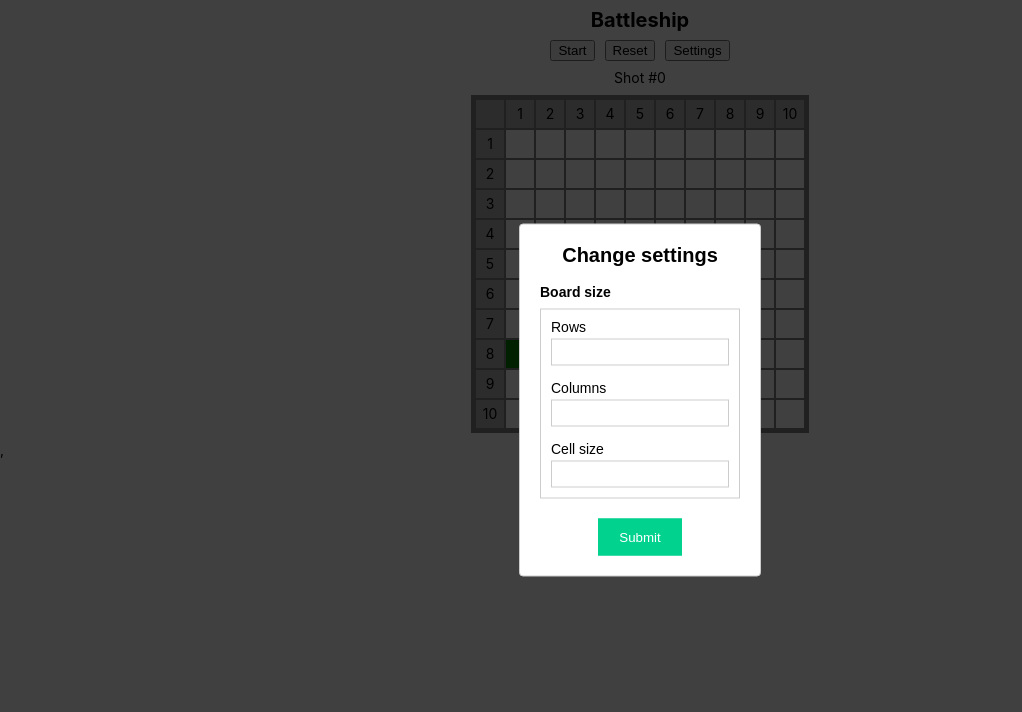
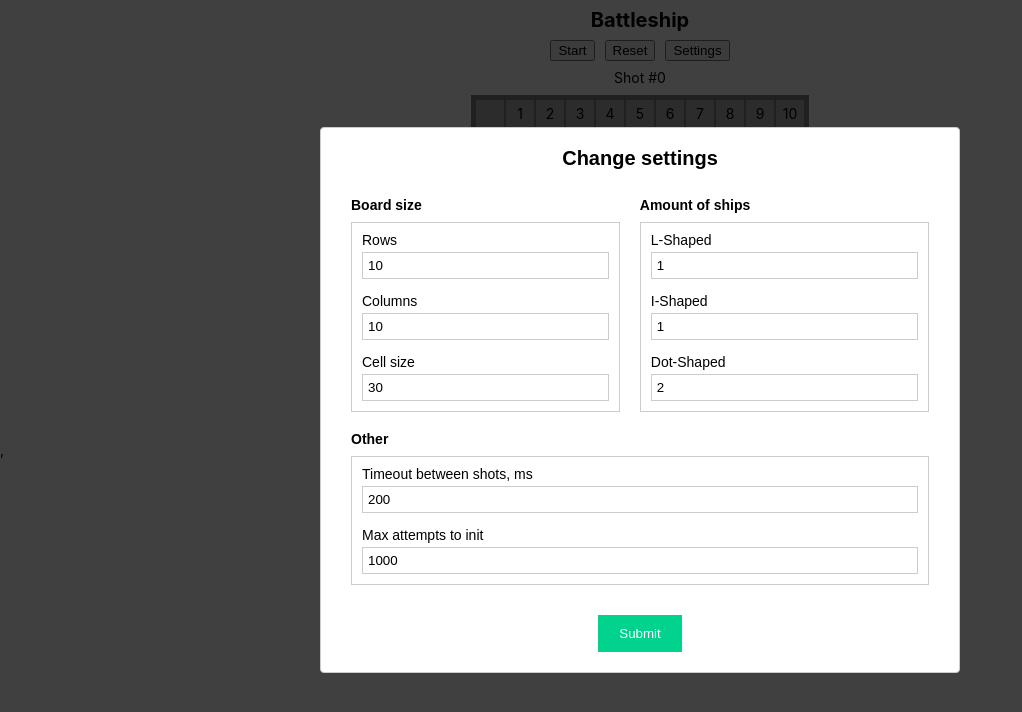
Before and after one commit to Khavrolev/battleship, a React (Create React App) app: page / in a window 1280 px wide. Both pictures are taken after a click on the button "Settings". Shown: the top 712 px of the page, without its empty margins (0-1022 px from the left). Built offline with nearby package versions, Linux system fonts and the light colour scheme.

Commit message:
add popup

```diff
--- a/src/components/popup/FormInput.tsx
+++ b/src/components/popup/FormInput.tsx
@@ -1,20 +1,29 @@
 import { FC } from "react";
 import classes from "./Settings.module.css";
+
+interface Range {
+  defaultValue: number;
+  min: number;
+  max: number;
+}
 
 interface FormInputProps {
   label: string;
   name: string;
+  range: Range;
 }
 
-const FormInput: FC<FormInputProps> = ({ label, name }) => {
+const FormInput: FC<FormInputProps> = ({ label, name, range }) => {
   return (
     <label className={classes.popup__input}>
       {label}
       <input
         className={classes.popup__text}
-        type="text"
-        pattern="[0-9]*"
+        type="number"
+        min={range.min}
+        max={range.max}
         name={name}
+        defaultValue={range.defaultValue}
         required
       />
     </label>
--- a/src/components/popup/Settings.module.css
+++ b/src/components/popup/Settings.module.css
@@ -1,5 +1,4 @@
 .popup {
-  width: 200px;
   position: fixed;
   top: 50%;
   left: 50%;
@@ -30,6 +29,18 @@
 
 .popup__body {
   margin-top: 20px;
+}
+
+.popup__blocks {
+  display: flex;
+  flex-direction: row;
+  flex-wrap: wrap;
+}
+
+.popup__block {
+  margin: 10px;
+  min-width: 200px;
+  flex-grow: 1;
 }
 
 .popup__blockname {
--- a/src/components/popup/Settings.tsx
+++ b/src/components/popup/Settings.tsx
@@ -1,5 +1,9 @@
-import { FC } from "react";
+import { FC, FormEvent } from "react";
 import ReactModal from "react-modal";
+import { useAppDispatch, useAppSelector } from "../../hooks/redux";
+import { settingsSlice } from "../../store/reducers/settingsSlice";
+import { ShipType } from "../../utils/enums";
+import { SettingsState } from "../../utils/interfaces";
 import FormInput from "./FormInput";
 import classes from "./Settings.module.css";
 
@@ -12,8 +16,41 @@ const Settings: FC<SettingsProps> = ({
   modalOpened,
   handleModalOpenedChange,
 }) => {
-  const onSubmit = () => {
-    console.log("fff");
+  const { boardSize, delayTimeout, maxAttemptsToInit, shipsOnBoard } =
+    useAppSelector((state) => state.settingsReducer);
+
+  const dispatch = useAppDispatch();
+  const { changeSettings } = settingsSlice.actions;
+
+  const onSubmit = (event: FormEvent<HTMLFormElement>) => {
+    event.preventDefault();
+
+    const settings: SettingsState = {
+      boardSize: {
+        rows: +event.currentTarget.board_size_rows.value,
+        columns: +event.currentTarget.board_size_columns.value,
+        cellSize: +event.currentTarget.board_cell_size.value,
+      },
+      shipsOnBoard: {
+        [ShipType.LShaped]: {
+          ...shipsOnBoard[ShipType.LShaped],
+          amount: +event.currentTarget.amount_lshaped.value,
+        },
+        [ShipType.IShaped]: {
+          ...shipsOnBoard[ShipType.IShaped],
+          amount: +event.currentTarget.amount_ishaped.value,
+        },
+        [ShipType.DotShaped]: {
+          ...shipsOnBoard[ShipType.DotShaped],
+          amount: +event.currentTarget.amount_dotshaped.value,
+        },
+      },
+      delayTimeout: +event.currentTarget.delay_timeout.value,
+      maxAttemptsToInit: +event.currentTarget.max_attempts_to_init.value,
+    };
+
+    dispatch(changeSettings(settings));
+
     handleModalOpenedChange(false);
   };
 
@@ -27,12 +64,77 @@ const Settings: FC<SettingsProps> = ({
       <h2 className={classes.popup__title}>Change settings</h2>
       <div className={classes.popup__body}>
         <form onSubmit={onSubmit}>
-          <div className={classes.popup__block}>
-            <h3 className={classes.popup__blockname}>Board size</h3>
-            <div className={classes.popup__inputs}>
-              <FormInput label="Rows" name="board_size_rows" />
-              <FormInput label="Columns" name="board_size_columns" />
-              <FormInput label="Cell size" name="board_cell_size" />
+          <div className={classes.popup__blocks}>
+            <div className={classes.popup__block}>
+              <h3 className={classes.popup__blockname}>Board size</h3>
+              <div className={classes.popup__inputs}>
+                <FormInput
+                  label="Rows"
+                  name="board_size_rows"
+                  range={{ defaultValue: boardSize.rows, min: 1, max: 100 }}
+                />
+                <FormInput
+                  label="Columns"
+                  name="board_size_columns"
+                  range={{ defaultValue: boardSize.columns, min: 1, max: 100 }}
+                />
+                <FormInput
+                  label="Cell size"
+                  name="board_cell_size"
+                  range={{ defaultValue: boardSize.cellSize, min: 5, max: 100 }}
+                />
+              </div>
+            </div>
+            <div className={classes.popup__block}>
+              <h3 className={classes.popup__blockname}>Amount of ships</h3>
+              <div className={classes.popup__inputs}>
+                <FormInput
+                  label="L-Shaped"
+                  name="amount_lshaped"
+                  range={{
+                    defaultValue: shipsOnBoard[ShipType.LShaped].amount,
+                    min: 0,
+                    max: 100,
+                  }}
+                />
+                <FormInput
+                  label="I-Shaped"
+                  name="amount_ishaped"
+                  range={{
+                    defaultValue: shipsOnBoard[ShipType.IShaped].amount,
+                    min: 0,
+                    max: 100,
+                  }}
+                />
+                <FormInput
+                  label="Dot-Shaped"
+                  name="amount_dotshaped"
+                  range={{
+                    defaultValue: shipsOnBoard[ShipType.DotShaped].amount,
+                    min: 0,
+                    max: 100,
+                  }}
+                />
+              </div>
+            </div>
+            <div className={classes.popup__block}>
+              <h3 className={classes.popup__blockname}>Other</h3>
+              <div className={classes.popup__inputs}>
+                <FormInput
+                  label="Timeout between shots, ms"
+                  name="delay_timeout"
+                  range={{ defaultValue: delayTimeout, min: 50, max: 10000 }}
+                />
+                <FormInput
+                  label="Max attempts to init"
+                  name="max_attempts_to_init"
+                  range={{
+                    defaultValue: maxAttemptsToInit,
+                    min: 100,
+                    max: 100000,
+                  }}
+                />
+              </div>
             </div>
           </div>
           <div className={classes.popup__button}>
--- a/src/hooks/useBattle.ts
+++ b/src/hooks/useBattle.ts
@@ -8,16 +8,16 @@ import useInterval from "./useInterval";
 
 const useBattle = () => {
   const dispatch = useAppDispatch();
-  const { initShips, runGame, makeShot } = boardSlice.actions;
+  const { reset, runGame, makeShot } = boardSlice.actions;
   const { run, ships, shots } = useAppSelector((state) => state.boardReducer);
   const { boardSize, delayTimeout, maxAttemptsToInit, shipsOnBoard } =
     useAppSelector((state) => state.settingsReducer);
 
   useEffect(() => {
     dispatch(
-      initShips(getShipsOnBoard(maxAttemptsToInit, boardSize, shipsOnBoard)),
+      reset(getShipsOnBoard(maxAttemptsToInit, boardSize, shipsOnBoard)),
     );
-  }, [boardSize, dispatch, initShips, maxAttemptsToInit, shipsOnBoard]);
+  }, [boardSize, dispatch, reset, maxAttemptsToInit, shipsOnBoard]);
 
   const handleRunGame = useCallback(() => {
     dispatch(runGame(!run));
--- a/src/store/reducers/boardSlice.ts
+++ b/src/store/reducers/boardSlice.ts
@@ -17,9 +17,6 @@ export const boardSlice = createSlice({
   name: "board",
   initialState,
   reducers: {
-    initShips(state, action: PayloadAction<ShipsPosition>) {
-      state.ships = action.payload;
-    },
     runGame(state, action: PayloadAction<boolean>) {
       state.run = action.payload;
     },
--- a/src/store/reducers/settingsSlice.ts
+++ b/src/store/reducers/settingsSlice.ts
@@ -5,20 +5,13 @@ import {
   MAX_ATTEMPTS_TO_INIT,
   SHIPS_ON_BOARD,
 } from "../../utils/constants";
-import { BoardSize, ShipsConfig } from "../../utils/interfaces";
-
-interface SettingsState {
-  boardSize: BoardSize;
-  delayTimeout: number;
-  maxAttemptsToInit: number;
-  shipsOnBoard: ShipsConfig;
-}
+import { SettingsState } from "../../utils/interfaces";
 
 const initialState: SettingsState = {
   boardSize: BOARD_SIZE,
+  shipsOnBoard: SHIPS_ON_BOARD,
   delayTimeout: DELAY_TIMEOUT,
   maxAttemptsToInit: MAX_ATTEMPTS_TO_INIT,
-  shipsOnBoard: SHIPS_ON_BOARD,
 };
 
 export const settingsSlice = createSlice({
@@ -27,9 +20,9 @@ export const settingsSlice = createSlice({
   reducers: {
     changeSettings(state, action: PayloadAction<SettingsState>) {
       state.boardSize = action.payload.boardSize;
+      state.shipsOnBoard = action.payload.shipsOnBoard;
       state.delayTimeout = action.payload.delayTimeout;
       state.maxAttemptsToInit = action.payload.maxAttemptsToInit;
-      state.shipsOnBoard = action.payload.shipsOnBoard;
     },
   },
 });
```
Also changed, not shown: src/utils/interfaces.ts (+12 -6 lines).
